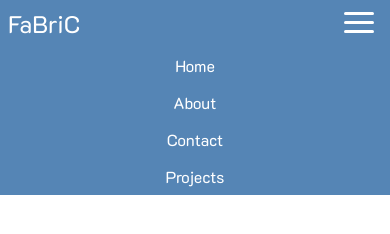
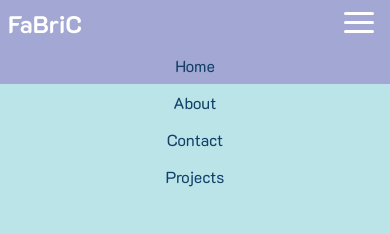
Before and after one commit to Ranunculus32/Responsive-nav-bar, a plain HTML site: page index.html in a window 390 px wide. Both pictures are taken after a click on the link 359 px from the left and 22 px from the top of the page. Drawn offline with Linux system fonts and the light colour scheme.

Commit message:
finishing touch
colors and fonts

```diff
--- a/index.html
+++ b/index.html
@@ -19,10 +19,10 @@
           </a>
           <div class="navbar-links">
             <ul>
-              <li><a class= "list" href="#">Home</a></li>
-              <li><a class= "list" href="#">About</a></li>
-              <li><a class= "list" href="#">Contact</a></li>
-              <li><a class= "list" href="#">Projects</a></li>
+              <li><a class= "item" href="#">Home</a></li>
+              <li><a class= "item" href="#">About</a></li>
+              <li><a class= "item" href="#">Contact</a></li>
+              <li><a class= "item" href="#">Projects</a></li>
             </ul>
           </div>
         </nav>
--- a/style/main.scss
+++ b/style/main.scss
@@ -14,6 +14,7 @@ body {
 body {
     margin: 0;
     padding: 0;
+    background-color: #bbe4e9;
 }
 
 .navbar {
@@ -22,13 +23,15 @@ body {
     flex-direction: row;
     justify-content: space-between;
     align-items: center;
-    background-color:#5585b5;
+    background-color:#a2a8d3;
     color: white;
+    height: 10vh;
 }
 
 .logo {
     font-size: 1.5rem;
     margin: .5rem;
+    font-weight: bold;
 }
 
 .navbar-links {
@@ -53,6 +56,11 @@ body {
     }
 
     }
+}
+
+.item:hover {
+    color: darkblue;
+    background-color: lightgrey;
 }
 
 
@@ -81,6 +89,7 @@ body {
     .navbar {
         flex-direction: column;
         align-items: flex-start;
+
     }
 
     .toggle-button {
@@ -104,6 +113,7 @@ body {
 
                 a {
                     padding: .5rem 1rem;
+                    color:#113f67;
 
             }
         }
```
Also changed, not shown: style/main.css, 1 other file.
